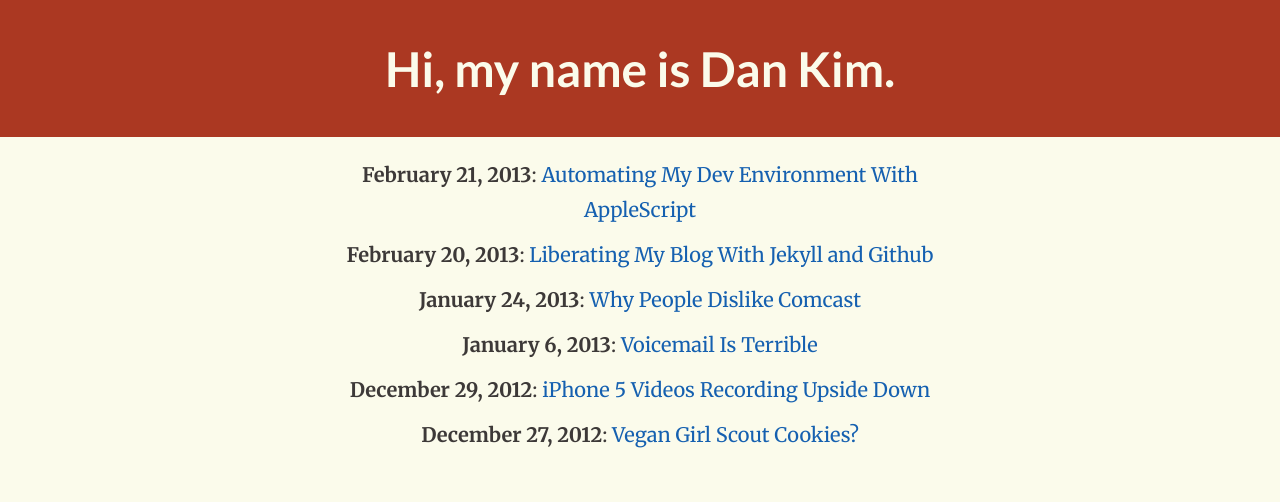
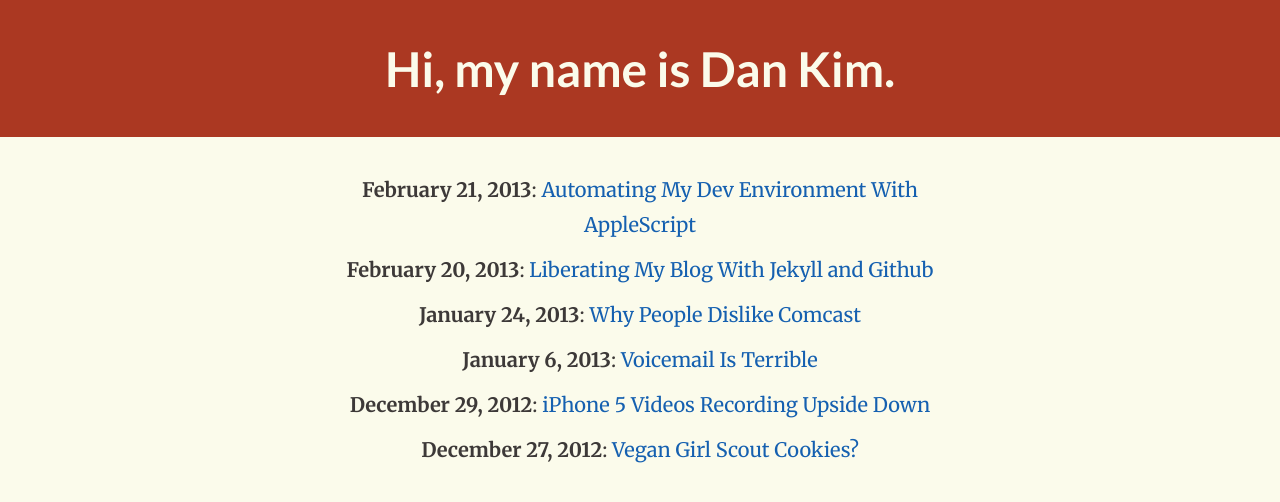
Before and after one commit to clarkhtse/blog, a Jekyll site: the page built from index.html, in a window 1280 px wide. Shown: the top 502 px of the page. Built offline with Jekyll 4.4.1, drawn with Linux system fonts in a browser that asks for light colours; Markdown is read by kramdown in place of the engine named in the settings.

Commit message:
Minor styling tweaks

```diff
--- a/_layouts/default.html
+++ b/_layouts/default.html
@@ -12,17 +12,18 @@
     <meta content="I'm a husband, dad, programmer, and student at The Starter League." property='og:description'>
   </head>
   <body>
-    <div class='background-container-title'>
-      <div class='container-content'>
+    <div class='container'>
+      <div class='title-background'>
+        <div class='title'>
           <h1>
             {{ page.title }}
           </h1>
         </div>
       </div>
-    <div class='container-content'>
+      <div class='content'>
         {{ content }}
       </div>
-    <footer></footer>
+  </div>
     <script src='http://php.dankim.org/dankim-org-ga.js' type='text/javascript'></script>
   </body>
 </html>
--- a/stylesheets/styles.css
+++ b/stylesheets/styles.css
@@ -1,171 +1,185 @@
-/* line 1, /Users/dankim/dropbox/web/github/blog/stylesheets/_main.sass */
+
 body {
   margin: 0;
   padding: 0;
   font-size: 16px;
-  background: #fbfbeb; }
+  background: #fbfbeb;
+}
 
-/* line 7, /Users/dankim/dropbox/web/github/blog/stylesheets/_main.sass */
 article, aside, details, figcaption, figure, footer, header, hgroup, main, nav, section, summary {
-  display: block; }
+  display: block;
+}
 
-/* line 10, /Users/dankim/dropbox/web/github/blog/stylesheets/_main.sass */
 audio, canvas, video {
-  display: inline-block; }
+  display: inline-block;
+}
 
-/* line 13, /Users/dankim/dropbox/web/github/blog/stylesheets/_main.sass */
 audio:not([controls]) {
-  height: 0; }
+  height: 0;
+}
 
-/* line 16, /Users/dankim/dropbox/web/github/blog/stylesheets/_main.sass */
 html {
   font-family: "Merriweather", Georgia, serif;
   font-size: 24px;
   -webkit-text-size-adjust: 100%;
-  -ms-text-size-adjust: 100%; }
+  -ms-text-size-adjust: 100%;
+}
 
-/* line 23, /Users/dankim/dropbox/web/github/blog/stylesheets/_main.sass */
 a:focus {
-  outline: thin dotted; }
-/* line 25, /Users/dankim/dropbox/web/github/blog/stylesheets/_main.sass */
+  outline: thin dotted;
+}
 a:active, a:hover {
-  outline: 0; }
+  outline: 0;
+}
 
-/* line 28, /Users/dankim/dropbox/web/github/blog/stylesheets/_main.sass */
 abbr[title] {
-  border-bottom: 1px dotted; }
+  border-bottom: 1px dotted;
+}
 
-/* line 31, /Users/dankim/dropbox/web/github/blog/stylesheets/_main.sass */
 b, strong {
-  font-weight: bold; }
+  font-weight: bold;
+}
 
-/* line 34, /Users/dankim/dropbox/web/github/blog/stylesheets/_main.sass */
 dfn {
-  font-style: italic; }
+  font-style: italic;
+}
 
-/* line 37, /Users/dankim/dropbox/web/github/blog/stylesheets/_main.sass */
 mark {
   background: yellow;
-  color: black; }
+  color: black;
+}
 
-/* line 41, /Users/dankim/dropbox/web/github/blog/stylesheets/_main.sass */
 code, kbd, pre, samp {
   font-family: monospace, serif;
-  font-size: 16px; }
+  font-size: 16px;
+}
 
-/* line 45, /Users/dankim/dropbox/web/github/blog/stylesheets/_main.sass */
 pre {
-  white-space: pre-wrap; }
+  white-space: pre-wrap;
+}
 
-/* line 48, /Users/dankim/dropbox/web/github/blog/stylesheets/_main.sass */
 q {
-  quotes: "\201C" "\201D" "\2018" "\2019"; }
+  quotes: "\201C" "\201D" "\2018" "\2019";
+}
 
-/* line 51, /Users/dankim/dropbox/web/github/blog/stylesheets/_main.sass */
 small {
-  font-size: 80%; }
+  font-size: 80%;
+}
 
-/* line 54, /Users/dankim/dropbox/web/github/blog/stylesheets/_main.sass */
 sub {
   font-size: 75%;
   line-height: 0;
   position: relative;
-  vertical-align: baseline; }
+  vertical-align: baseline;
+}
 
-/* line 60, /Users/dankim/dropbox/web/github/blog/stylesheets/_main.sass */
 sup {
   font-size: 75%;
   line-height: 0;
   position: relative;
   vertical-align: baseline;
-  top: -0.5em; }
+  top: -0.5em;
+}
 
-/* line 67, /Users/dankim/dropbox/web/github/blog/stylesheets/_main.sass */
 sub {
-  bottom: -0.25em; }
+  bottom: -0.25em;
+}
 
-/* line 70, /Users/dankim/dropbox/web/github/blog/stylesheets/_main.sass */
 img {
-  border: 0; }
+  border: 0;
+}
 
-/* line 73, /Users/dankim/dropbox/web/github/blog/stylesheets/_main.sass */
 p, ul, ol {
   font-size: 20px;
   line-height: 35px;
-  margin-bottom: 5px;
-  color: #3d3938; }
+  margin: 5px 0;
+  color: #3d3938;
+}
 
-/* line 79, /Users/dankim/dropbox/web/github/blog/stylesheets/_main.sass */
-.header, h1, h2, h3 {
+h1, h2, h3, .header {
   font-family: "Lato", Georgia, serif;
   text-align: center;
   color: #fbfbeb;
-  margin: 0; }
+  margin: 0;
+}
 
-/* line 85, /Users/dankim/dropbox/web/github/blog/stylesheets/_main.sass */
 h1 {
-  font-size: 48px; }
+  font-size: 48px;
+}
 
-/* line 89, /Users/dankim/dropbox/web/github/blog/stylesheets/_main.sass */
 h2 {
-  font-size: 32px; }
+  font-size: 32px;
+}
 
-/* line 93, /Users/dankim/dropbox/web/github/blog/stylesheets/_main.sass */
 h3 {
-  font-size: 24px; }
+  font-size: 24px;
+}
 
-/* line 97, /Users/dankim/dropbox/web/github/blog/stylesheets/_main.sass */
 a {
   color: #1560b0;
-  text-decoration: none; }
-  /* line 100, /Users/dankim/dropbox/web/github/blog/stylesheets/_main.sass */
+  text-decoration: none;
+}
+
   a:hover {
-    text-decoration: underline; }
+    text-decoration: underline;
+  }
 
-/* line 103, /Users/dankim/dropbox/web/github/blog/stylesheets/_main.sass */
 blockquote {
-  font-style: italic; }
+  font-style: italic;
+}
 
-/* line 106, /Users/dankim/dropbox/web/github/blog/stylesheets/_main.sass */
 li {
-  margin-bottom: 10px; }
+  margin-bottom: 10px;
+}
 
-/* line 109, /Users/dankim/dropbox/web/github/blog/stylesheets/_main.sass */
-footer {
-  margin: 50px 0; }
+.title-background, .title, .content {
+  margin: 0 auto;
+}
 
-/* line 112, /Users/dankim/dropbox/web/github/blog/stylesheets/_main.sass */
-.background-container-title {
-  margin: 0 auto;
+.title, .content {
+  width: 670px;
+}
+
+.title-background {
   width: 100%;
+  padding: 40px 0;
   background: #ab3822;
-  padding: 40px 0;
-  color: #ab3822; }
+  color: #ab3822;
+}
 
-/* line 119, /Users/dankim/dropbox/web/github/blog/stylesheets/_main.sass */
-.container-content {
-  margin: 0 auto;
-  width: 670px; }
+.content {
+  padding: 30px 0;
+}
 
-/* line 123, /Users/dankim/dropbox/web/github/blog/stylesheets/_main.sass */
+.content p {
+  padding: 10px 0;
+}
+
+.content ol, ul {
+  padding: 5px 20px;
+}
+
 .post-list {
   list-style: none;
   padding: 0;
-  text-align: center; }
+  text-align: center;
+}
 
-/* line 128, /Users/dankim/dropbox/web/github/blog/stylesheets/_main.sass */
 .post-date {
-  font-weight: bold; }
+  font-weight: bold;
+}
 
-/* line 131, /Users/dankim/dropbox/web/github/blog/stylesheets/_main.sass */
 .group {
-  *zoom: 1; }
-  /* line 132, /Users/dankim/dropbox/web/github/blog/stylesheets/_main.sass */
+  *zoom: 1;
+}
+
   .group:before {
     display: table;
-    content: ""; }
-  /* line 135, /Users/dankim/dropbox/web/github/blog/stylesheets/_main.sass */
+    content: "";
+  }
+
   .group:after {
     display: table;
     content: "";
-    clear: both; }
+    clear: both;
+  }
```
Lines whose indentation alone changed are shown as unchanged.
